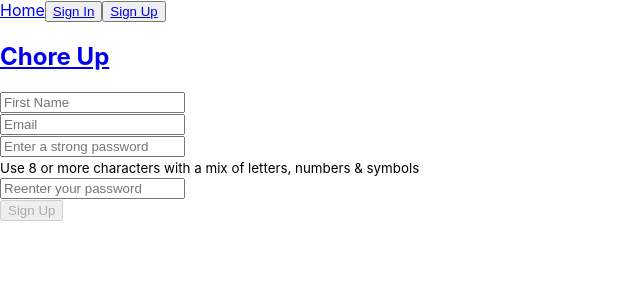
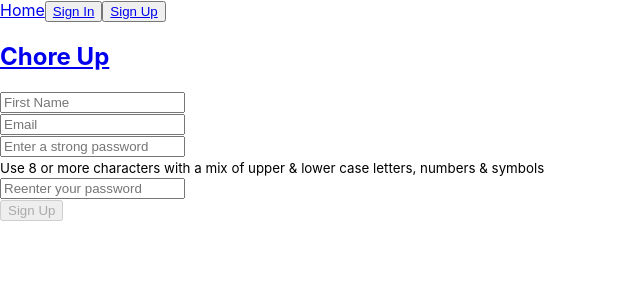
Before and after one commit to Human437/chore-up-client, a React (Create React App) app: page /sign-up in a window 1280 px wide. Shown: the top 300 px of the page, without its empty margins (0-640 px from the left). Built offline with nearby package versions, Linux system fonts and the light colour scheme; no server answers.

Commit message:
Made password requirements more clear

```diff
--- a/src/sign-up/sign-up.js
+++ b/src/sign-up/sign-up.js
@@ -216,7 +216,7 @@ export default class SignUp extends React.Component {
                     />
                   </div>
                   <small id="password-requirement">
-                    Use 8 or more characters with a mix of letters, numbers &
+                    Use 8 or more characters with a mix of upper & lower case letters, numbers &
                     symbols
                   </small>
                   <small className="error">
```
